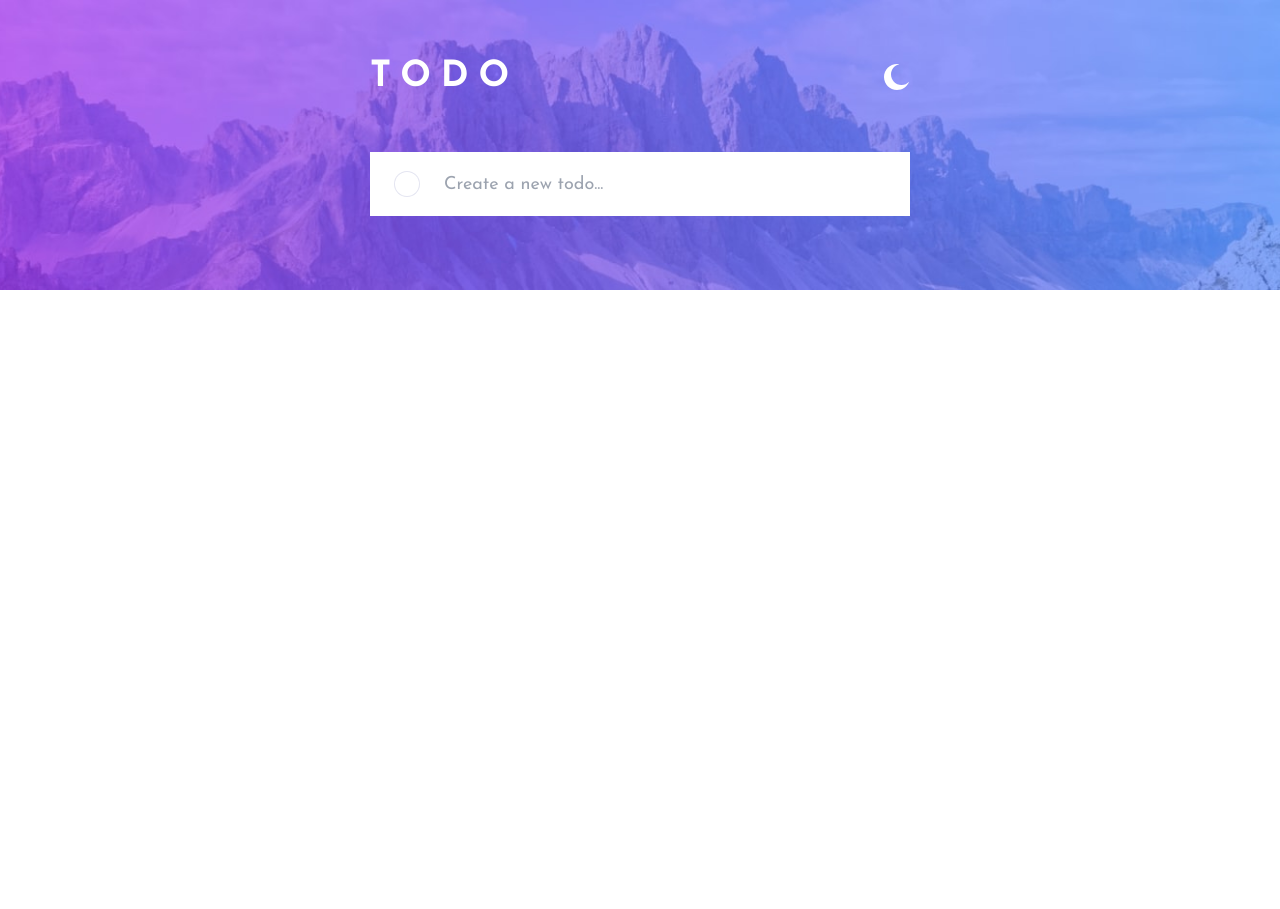
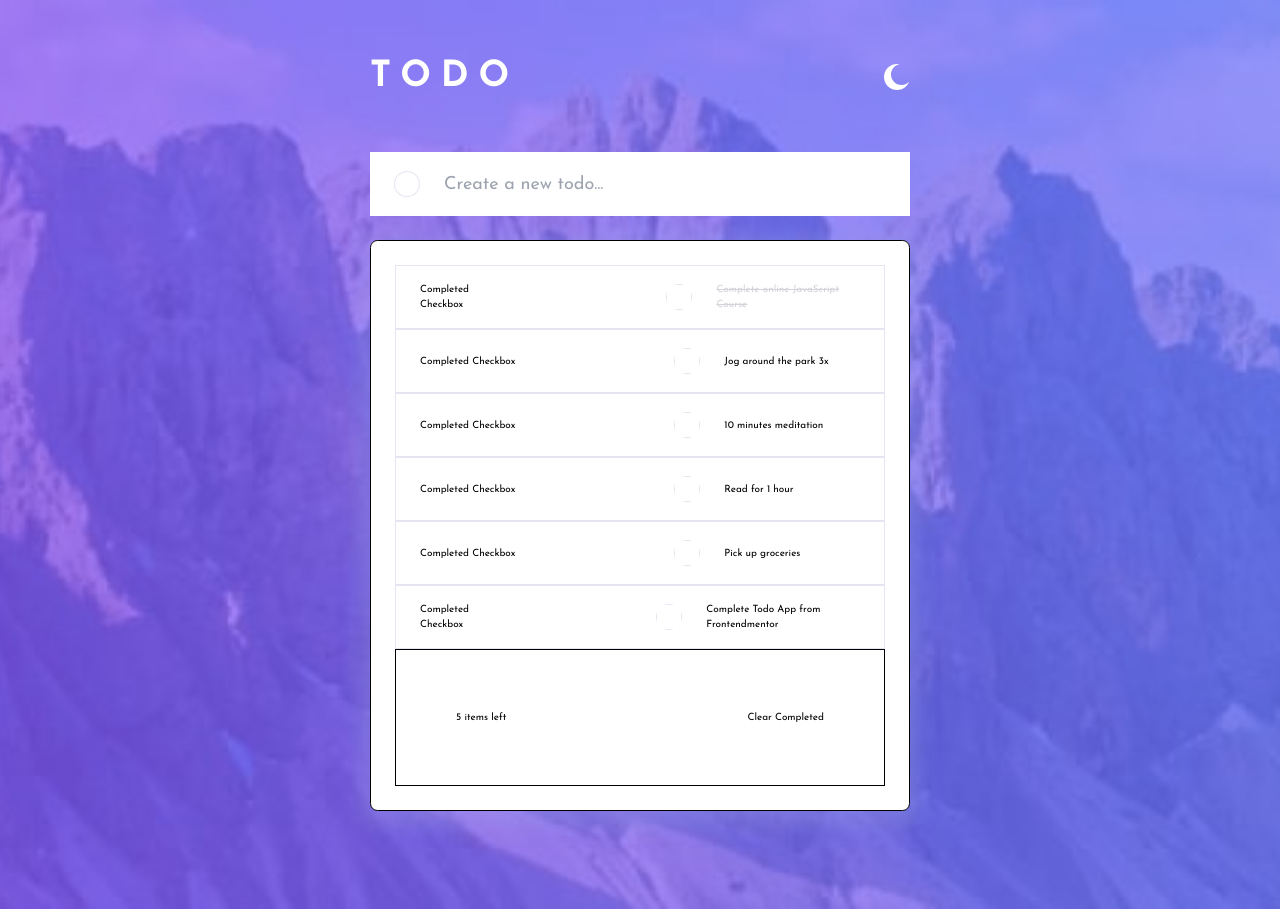
Before and after one commit to FrancineHuang/frontend-mentor-to-do-app, a React (Create React App) app: page / in a window 1280 px wide. Before the commit the page ends 800 px from the top, so only its background shows below. Built offline with nearby package versions, Linux system fonts and the light colour scheme.

Commit message:
add: todo list

```diff
--- a/src/App.js
+++ b/src/App.js
@@ -2,6 +2,7 @@ import { useEffect, useState } from 'react';
 import './App.css';
 import Header from './components/Header.jsx';
 import TodoForm from './components/TodoForm.jsx';
+import TodoList from './components/TodoList.jsx';
 import BgDesktopLight from './images/bg-desktop-light.jpg'
 import BgDesktopDark from './images/bg-desktop-dark.jpg'
 
@@ -17,9 +18,27 @@ const data = [
 function App() {
   const [themeLight, setThemeLight] = useState(true)
   const [todos, setTodos] = useState(data)
+  const [filterStatus, setFilterStatus] = useState("all")
+  const [filteredTodos, setFilteredTodos] = useState(todos)
 
   const themeClass = themeLight? 'very-light-gray' : 'very-dark-blue'
   const bgImage = themeLight? `url(${BgDesktopLight})` : `url(${BgDesktopDark})`
+
+  useEffect(() => {
+    const handleFilter = () => {
+      switch(filterStatus) {
+        case "active":
+          return setFilteredTodos(todos.filter((todo) => !todo.completed))
+
+        case "completed":
+          return setFilteredTodos(todos.filter((todo) => todo.completed))
+
+        default:
+          return setFilteredTodos(todos)
+      }
+    }
+    handleFilter()
+  }, [todos, filterStatus])
 
   return (
     <div
@@ -34,6 +53,13 @@ function App() {
             setTodos={setTodos}
             themeLight={themeLight}
           />
+          <TodoList
+            todos={todos}
+            setTodos={setTodos}
+            filteredTodos={filteredTodos}
+            filterStatus={filterStatus}
+            setFilterStatus={setFilterStatus}
+          />
         </main>
       </div>
     </div>
--- a/src/components/TodoItem.jsx
+++ b/src/components/TodoItem.jsx
@@ -24,7 +24,7 @@ const TodoItem = ({ todo, todos, setTodos }) => {
 
 
   return(
-    <li className={classes}>
+    <li className={`flex flex-row h-102 justify-start items-center px-38 gap-38 border-b border-solid border-[0.1rem] ${themeLight ? 'border-very-light-grayish-blue' : 'border-very-dark-grayish-blue-1'} ${classes}`}>
       <label htmlFor={`todoCheckbox-${todo.id}`}>Completed Checkbox</label>
       <input
         id={`todoCheckbox-${todo.id}`}
@@ -32,12 +32,12 @@ const TodoItem = ({ todo, todos, setTodos }) => {
         name="completed-checkbox"
         defaultChecked={mutableTodo.completed}
       />
-      <div className={`checkbox-border-wrap p-1.6 bg-gradient-to-br hover:from-check-bg-blue hover:to-check-bg-purple  ${themeLight ? 'bg-very-light-grayish-blue ' : 'bg-very-dark-grayish-blue-1'} rounded-full`}>
+      <div className={`checkbox-border-wrap p-1.6 bg-gradient-to-br hover:from-check-bg-blue hover:to-check-bg-purple ${themeLight ? 'bg-very-light-grayish-blue' : 'bg-very-dark-grayish-blue-1'} rounded-full`}>
         <span className={`checkbox flex w-38 h-38 rounded justify-center items-center cursor-pointer ${themeLight ? 'bg-white' : 'bg-very-dark-desaturated-blue'}`} onClick={toggleCompleted}>
           {CheckedIcon}
         </span>
       </div>
-      <p>{mutableTodo.content}</p>
+      <p className={`${mutableTodo.completed ? `text-light-grayish-blue-light-mode ${themeLight ? 'text-light-grayish-blue-light-mode' : 'text-very-dark-grayish-blue-1'} line-through` : ''}`}>{mutableTodo.content}</p>
     </li>
   )
 }
--- a/src/components/TodoList.jsx
+++ b/src/components/TodoList.jsx
@@ -1,3 +1,70 @@
 import { useEffect, useState } from "react"
 import TodoItem from "./TodoItem"
 import TodoFilterControl from "./TodoFilterControl"
+
+const TodoList = ({todos, setTodos, filteredTodos, filterStatus, setFilterStatus}) => {
+		const [leftTodoCount, setLeftTodoCount] = useState(0)
+		const [themeLight, setThemeLight] = useState(true)
+
+		useEffect(() => {
+			const uncompletedTodos = todos.filter((todo) => !todo.completed)
+			setLeftTodoCount(uncompletedTodos.length)
+		}, [todos])
+
+		const textPlacer = filterStatus === "completed" ? "closed task" : "task"
+
+		const clearCompletedTodos = () => {
+			setTodos(todos.filter((todo) => !todo.completed))
+			setFilterStatus("all")
+		}
+
+		return (
+			<>
+				<section className={`todo-list-section ${themeLight ? 'bg-white shadow-light-mode' : 'bg-very-dark-desaturated-blue shadow-dark-mode'} rounded-xl mb-77 p-38 border-b border-solid border-[0.1rem] border-[color:var(--color-very-light-grayish-blue)]`}>
+					{filteredTodos.length < 1 ? (
+						<p className={`info-text p-38 border-b border-solid border-[0.1rem] ${themeLight ? 'border-[color:#e4e5f1]' : 'border-[#393a4c]'} `}>There's no {textPlacer}</p>
+					) : (
+						<ul className="todo-list list-none">
+							{filteredTodos.map((todo) => (
+								<TodoItem
+									todo={todo}
+									key={todo.id}
+									setTodos={setTodos}
+									todos={todos}
+								/>
+							))}
+						</ul>
+					)}
+
+					<div className="todo-filter-control flex justify-between items-center p-24 border-t border-solid border-[0.1rem] border-[color:var(--color-very-light-grayish-blue)]">
+						<div className="todos-count">{leftTodoCount} items left</div>
+
+						<div className="control-btn group filter-control-for-desktop flex gap-4 xs:hidden sm:hidden md:hidden">
+							<TodoFilterControl
+								filterStatus={filterStatus}
+								setFilterStatus={setFilterStatus}
+							/>
+						</div>
+
+						<div className="control-btn">
+							<button className="btn" onClick={clearCompletedTodos}>
+								Clear Completed
+							</button>
+						</div>
+					</div>
+				</section>
+
+				{/* For Mobile */}
+				<section className={`filter-control-for-mobile 2xl:hidden xl:hidden lg:hidden flex justify-center align-center ${themeLight ? 'bg-white shadow-light-mode' : 'bg-very-dark-desaturated-blue shadow-dark-mode'} rounded-2xl p-4 mb-77`}>
+					<div className="control-btn group flex gap-4">
+						<TodoFilterControl
+							filterStatus={filterStatus}
+							setFilterStatus={setFilterStatus}
+						/>
+					</div>
+				</section>
+			</>
+		)
+}
+
+export default TodoList
--- a/tailwind.config.js
+++ b/tailwind.config.js
@@ -45,6 +45,10 @@ module.exports = {
       letterSpacing: {
         16: '1rem',
       },
+      boxShadow: {
+        'light-mode': '-1px 5px 20px 10px rgba(157, 162, 235, 0.3)',
+        'dark-mode': '-1px 5px 20px 10px rgba(37, 39, 60, 0.2)'
+      }
     },
   },
   plugins: [],
```
